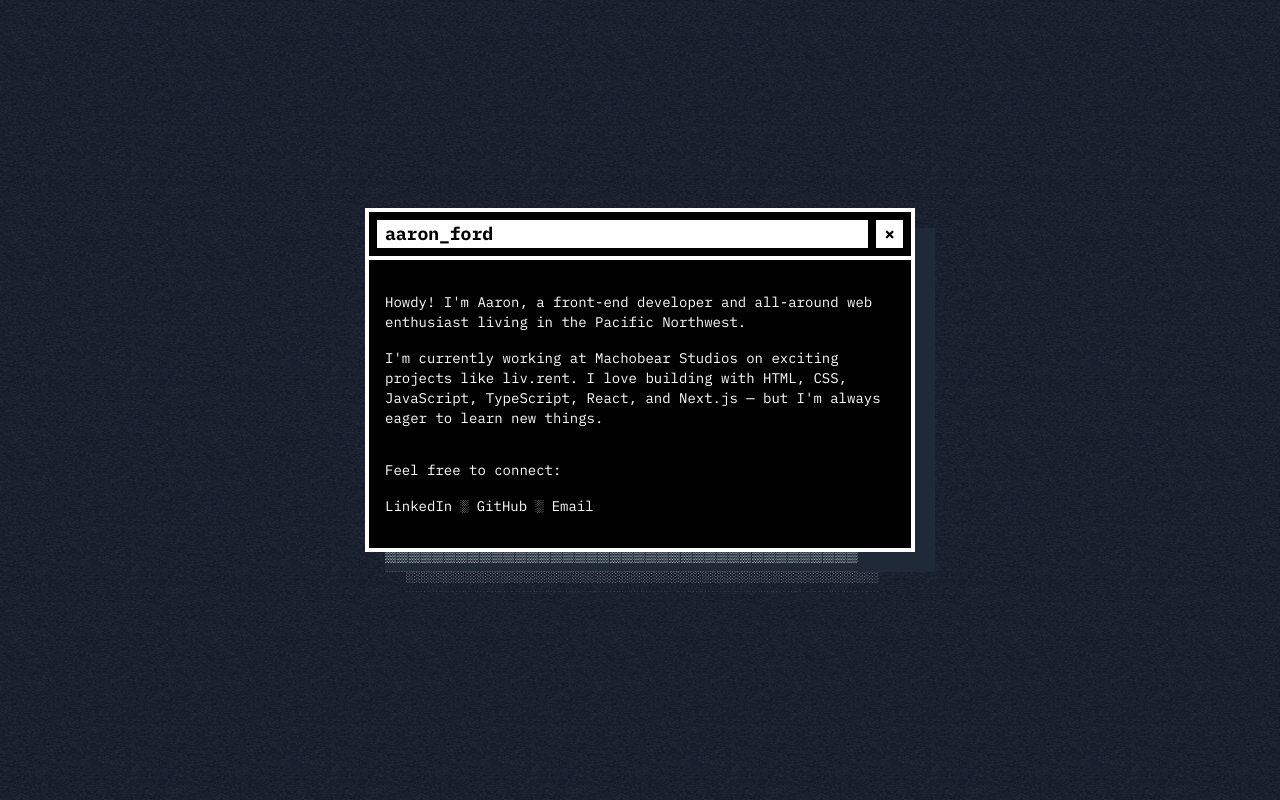
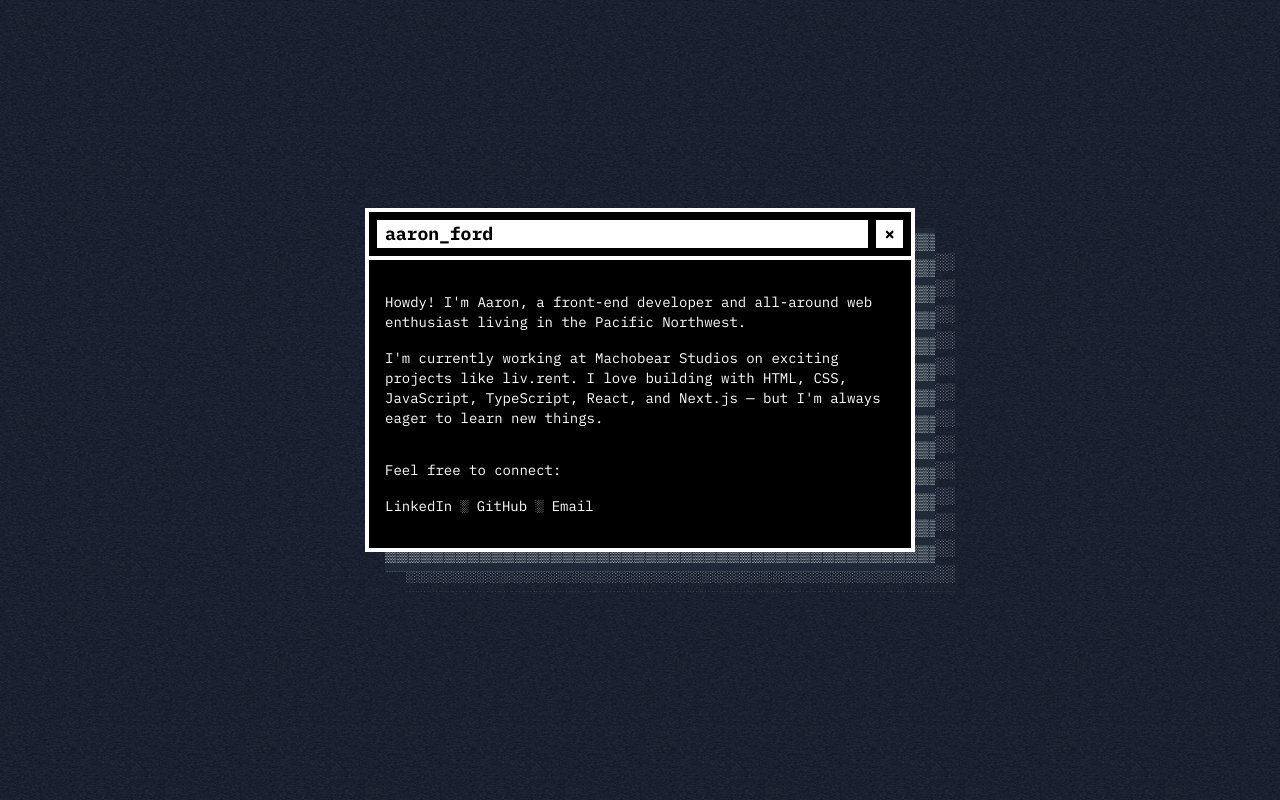
Before and after one commit to fordooo/ford.ooo, a Next.js app: page / in a window 1280 px wide. Built offline with nearby package versions, Linux system fonts and the light colour scheme.

Commit message:
update drop shadow font stack

```diff
--- a/app/page.tsx
+++ b/app/page.tsx
@@ -6,7 +6,7 @@ const ShadowFill = ({ character }: { character: string }) => {
       {Array(20)
         .fill('')
         .map((_, i) => (
-          <span key={`row-${character}-${i}`}>{character.repeat(40)}</span>
+          <span key={`row-${character}-${i}`}>{character.repeat(66)}</span>
         ))}
     </>
   )
--- a/tailwind.config.ts
+++ b/tailwind.config.ts
@@ -15,11 +15,11 @@ const config: Config = {
       fontFamily: {
         shadow: [
           'var(--font-imb-plex-mono)',
-          'Times',
           'Times New Roman',
-          'Georgia',
-          'Liberation Serif',
-          'serif',
+          'Monaco',
+          'Menlo',
+          '"Courier New"',
+          'monospace',
         ],
         mono: [
           'var(--font-imb-plex-mono)',
```
